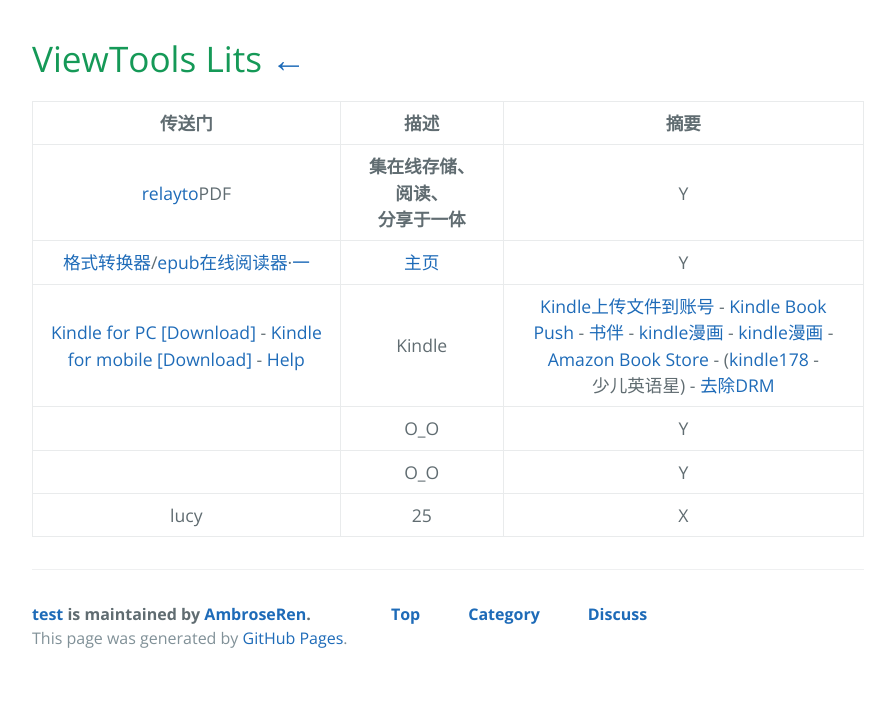
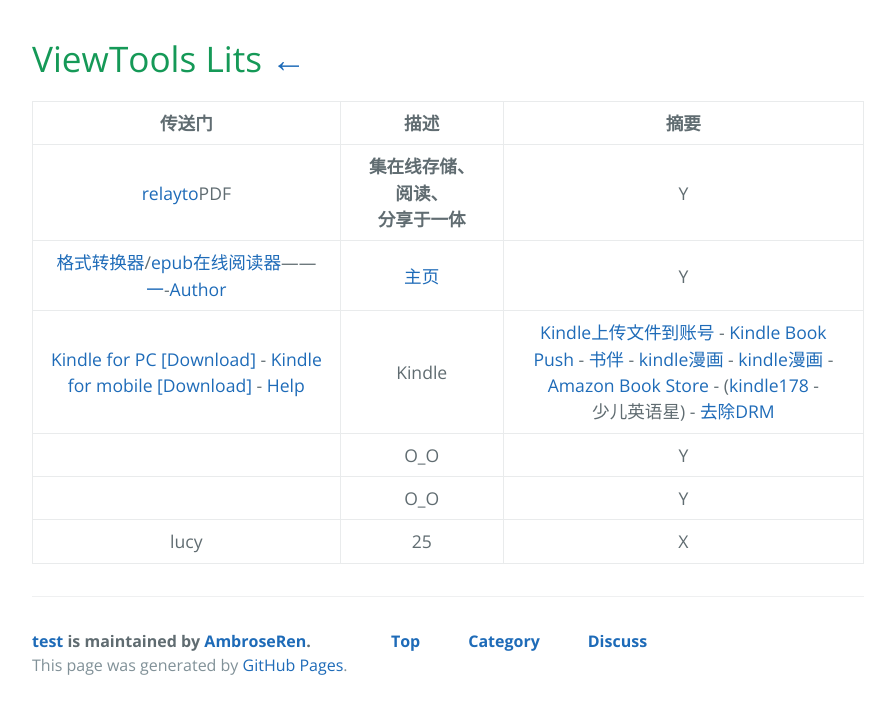
Before and after one commit to AmbroseRen/test, a Jekyll site: the page built from Library/ViewTools.md, in a window 1280 px wide. Shown: the top 714 px of the page, without its empty margins (192-1087 px from the left). Built offline with Jekyll 4.4.1, drawn with Linux system fonts in a browser that asks for light colours; our own code applies the rules of GitHub Pages for plain Markdown files; the repository's description, which GitHub fills in, is left out.

Commit message:
Update ViewTools.md

```diff
--- a/Library/ViewTools.md
+++ b/Library/ViewTools.md
@@ -3,7 +3,7 @@
 | 传送门 | 描述 | 摘要 |
 |:---:|:---:|:---:|
 | [relayto](https://relayto.com/-17/docs)PDF | __集在线存储、阅读、分享于一体__ | Y |
-| [格式转换器](https://www.aconvert.com/cn/ebook/epub-to-mobi/)/[epub在线阅读器](https://epub.liumingye.cn/)·[一](https://ztftrue.github.io/BookReader/) | [主页](https://tool.liumingye.cn/) | Y |
+| [格式转换器](https://www.aconvert.com/cn/ebook/epub-to-mobi/)/[epub在线阅读器](https://epub.liumingye.cn/)——[一](https://ztftrue.github.io/BookReader/)-[Author](https://github.com/ztftrue/BookReader/) | [主页](https://tool.liumingye.cn/) | Y |
 | [Kindle for PC [Download]](https://www.amazon.com/Amazon-Digital-Services-LLC-Download/dp/B00UB76290) - [Kindle for mobile [Download]](https://www.amazon.com/b?ie=UTF8&node=16571048011) - [Help](https://www.amazon.com/gp/help/customer/display.html?nodeId=GZSM7D8A85WKPYYD) | Kindle | [Kindle上传文件到账号](https://www.amazon.com/gp/sendtokindle) - [Kindle Book Push](https://book.einverne.info/) - [书伴](https://bookfere.com/ebook) - [kindle漫画](http://www.kindlecomic.net/) - [kindle漫画](http://vol.moe/) - [Amazon Book Store](https://www.amazon.cn/b?ie=UTF8&node=1987669071) - ([kindle178](http://www.kindle178.com/) - 少儿英语星) - [去除DRM](http://www.staycu.com/archives/259) |
 | []() | O_O | Y |
 | []() | O_O | Y |
```
